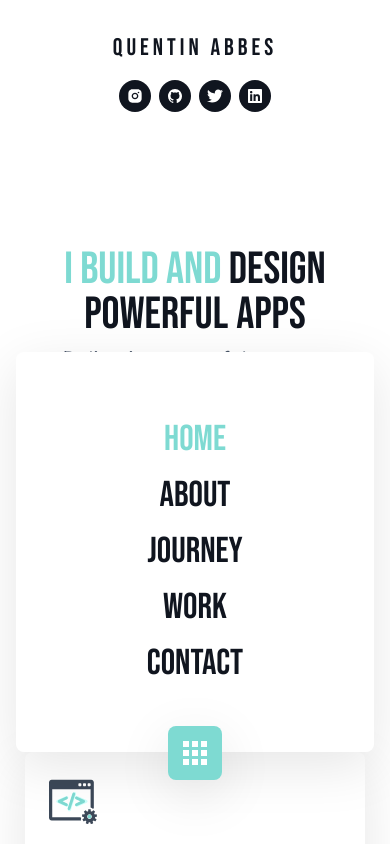
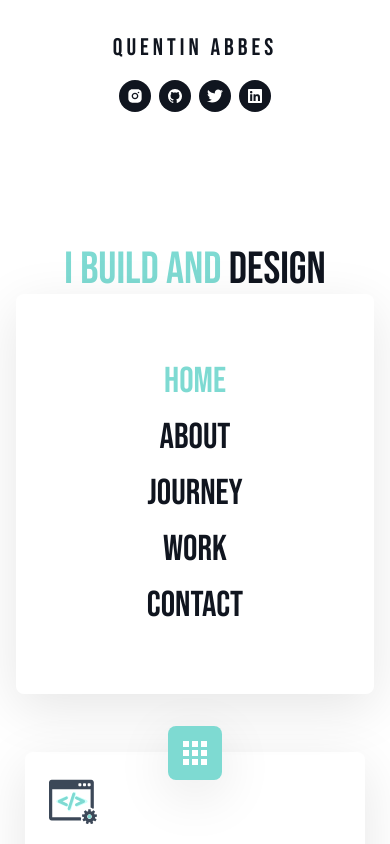
Before and after one commit to qabbes/framer-portfolio, a Next.js app: page / in a window 390 px wide. Both pictures are taken after a click on the button 195 px from the left and 753 px from the top of the page. Shown: the top 844 px of the page. Built offline with nearby package versions, Linux system fonts and the light colour scheme.

Commit message:
fixed menu position

```diff
--- a/components/FixedMenu.jsx
+++ b/components/FixedMenu.jsx
@@ -50,7 +50,7 @@ const FixedMenu = () => {
             animate={{ opacity: 1, y: 0 }}
             exit={{ opacity: 0, y: 20 }}
             transition={{ duration: 0.2 }}
-            className="relative w-full max-w-md md:max-w-none h-[400px] bottom-[28rem] xl:bottom-[21.2rem] px-4 pointer-events-auto">
+            className="relative w-full max-w-md md:max-w-none h-[400px] bottom-[31.6rem] xl:bottom-[21.2rem] md:bottom-[16rem] px-4 pointer-events-auto">
             <div className="bg-white w-full h-full shadow-custom max-w-[1170px] mx-auto py-12 xl:py-12 px-12 xl:px-32 flex items-center gap-12 rounded-lg">
               <Nav
                 containerStyles="md:border-r border-secondary/20 md:pr-12 w-full md:w-auto text-center md:text-left"
```
